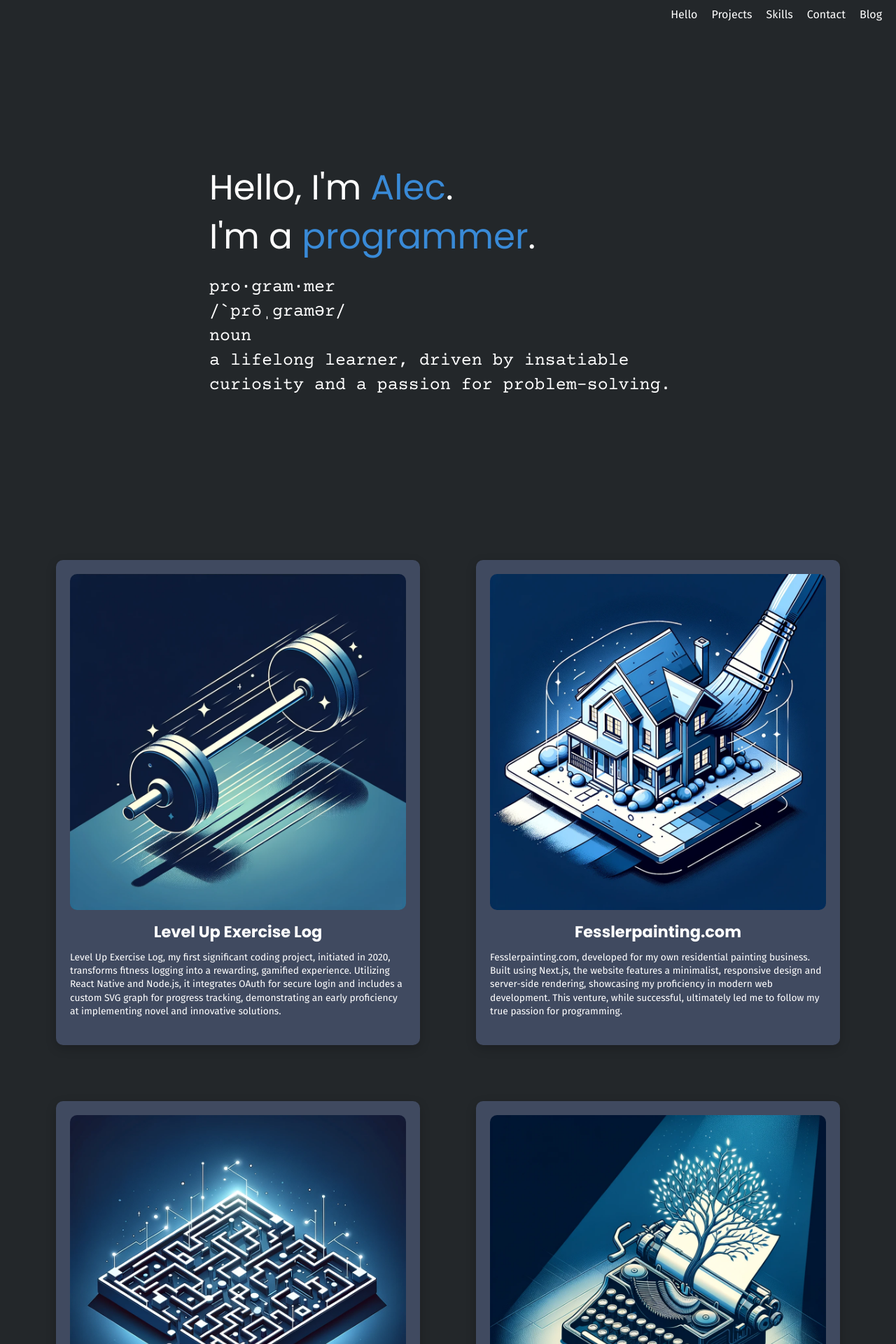
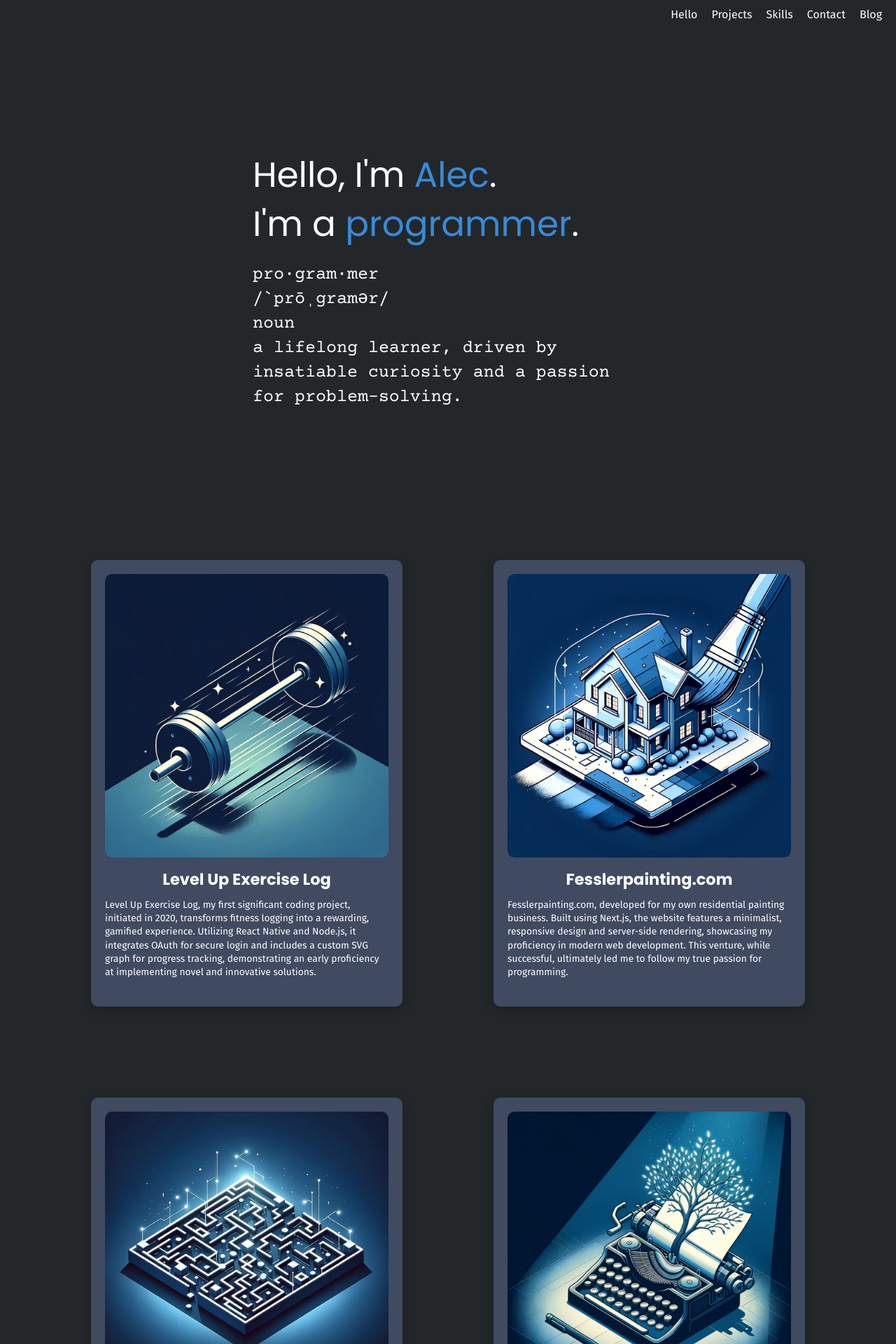
Before and after one commit to AlecFessler/dev-portfolio, a Next.js app: page / in a window 1280 px wide. Shown: the top 1920 px of the page at 70% size. Built offline with nearby package versions, Linux system fonts and the light colour scheme.

Commit message:
hello section sizing nice on all screen sizes

```diff
--- a/src/components/sections/Hello.tsx
+++ b/src/components/sections/Hello.tsx
@@ -17,41 +17,26 @@ const TextContainer = styled.div`
     display: flex;
     flex-direction: column;
     justify-content: center;
-    @media (min-width: 350px) { // 350 - 700 are for aligning with the cards while they're one per row
+    @media (min-width: 374px) {
         width: 90%;
     }
+    @media (min-width: 375px) { // shrink to keep 2 line definition
+        width: 65%;
+    }
     @media (min-width: 400px) {
-        width: 80%;
-    }
-    @media (min-width: 450px) {
-        width: 75%;
-    }
-    @media (min-width: 500px) {
         width: 70%;
     }
-    @media (min-width: 525px) {
-        width: 60%;
-    }
-    @media (min-width: 600px) {
+    @media (min-width: 768px) {
         width: 55%;
     }
-    @media (min-width: 650px) {
-        width: 50%;
-    }
-    @media (min-width: 700px) {
+    @media (min-width: 1200px) {
         width: 45%;
     }
-    @media (min-width: 768px) { // 2 cards per row starts now, no longer need to couple sizing
-        width: 50%;
-    }
-    @media (min-width: 850px) {
-        width: 55%;
-    }
-    @media (min-width: 1024px) {
-    }
     @media (min-width: 1440px) {
+        width: 40%;
     }
     @media (min-width: 2560px) {
+        width: 30%;
     }
 `;
 
@@ -75,9 +60,8 @@ const GreetingText = styled.h1`
     @media (min-width: 1024px) {
         font-size: 5rem;
     }
-    @media (min-width: 1440px) {
-    }
     @media (min-width: 2560px) {
+        font-size: 8rem;
     }
 `;
 
@@ -104,9 +88,8 @@ const Definition = styled.h2`
     @media (min-width: 1024px) {
         font-size: 2.5rem;
     }
-    @media (min-width: 1440px) {
-    }
     @media (min-width: 2560px) {
+        font-size: 3.5rem;
     }
 `;
 
--- a/src/components/sections/Projects.tsx
+++ b/src/components/sections/Projects.tsx
@@ -36,12 +36,20 @@ const ProjectsSection = styled.section`
         padding: 0 6rem;
     }
     @media (min-width: 900px) {
-        gap: 7rem;
-        padding: 0 7rem;
+        gap: 8rem;
+        padding: 0 8rem;
     }
     @media (min-width: 1024px) {
-        gap: 8rem;
-        padding: 0 8rem;
+        gap: 9rem;
+        padding: 0 9rem;
+    }
+    @media (min-width: 1100px) {
+        gap: 11rem;
+        padding: 0 11rem;
+    }
+    @media (min-width: 1200px) {
+        gap: 13rem;
+        padding: 0 13rem;
     }
 `;
 
```
